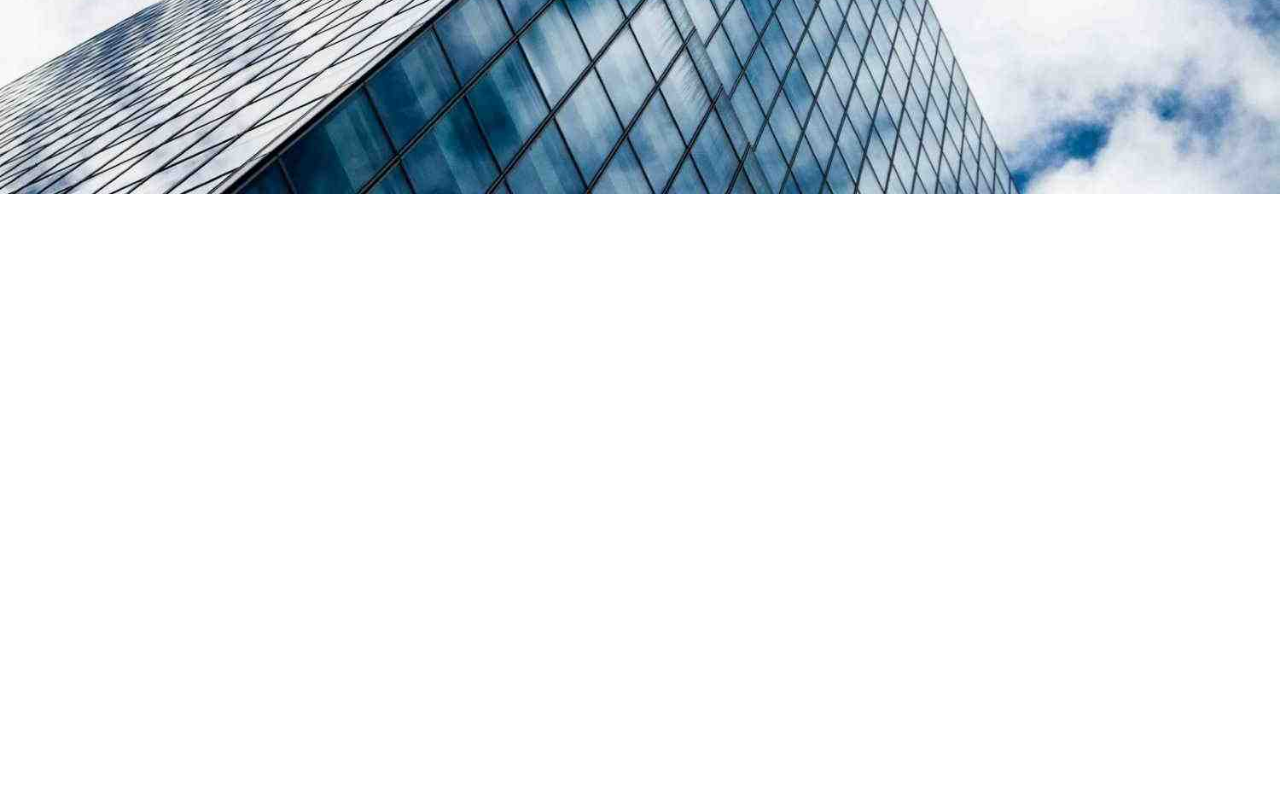
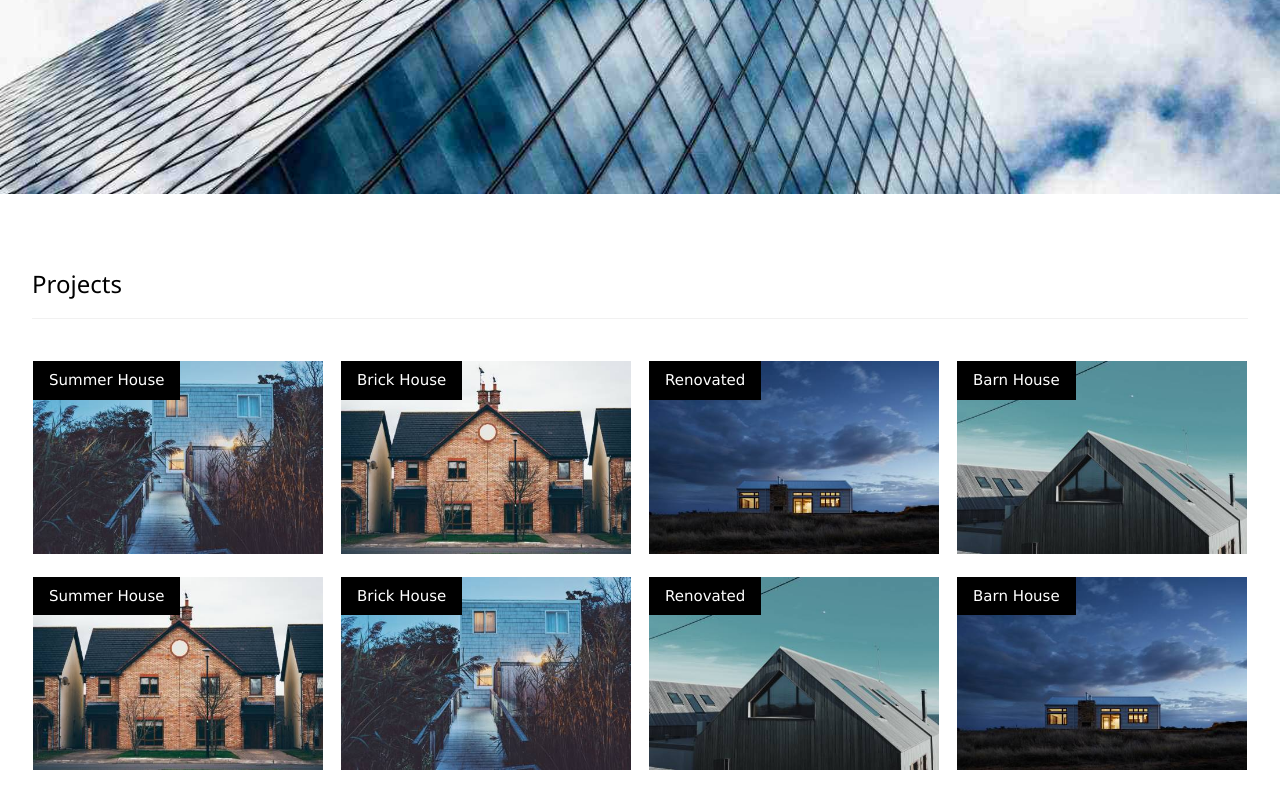
Before and after one commit to Heba-Darabeh/frontend-practice, a plain HTML site: page index.html in a window 1280 px wide. Shown: the part 489-1289 px from the top of the page. Before the commit the page ends 800 px from the top, so only its background shows below. Drawn offline with Linux system fonts and the light colour scheme.

Commit message:
Add projects section to the page and apply custom styles

```diff
--- a/css/style.css
+++ b/css/style.css
@@ -64,3 +64,54 @@ body {
   padding: 8px 16px !important;
   opacity: 0.75;
 }
+
+.content {
+  max-width: 1564px;
+  padding: 8px 16px !important;
+  margin: 0;
+}
+
+.content__projects-section {
+  padding-top: 32px !important;
+  padding-bottom: 32px !important;
+  padding: 0.01em 16px;
+}
+
+.content__projects-title {
+  padding-top: 16px !important;
+  padding-bottom: 16px !important;
+  font-family: "Segoe UI", Arial, sans-serif;
+  font-weight: 400;
+  font-size: 24px;
+  margin: 10px 0;
+  border-bottom: 1px solid;
+  border-color: #f1f1f1;
+}
+
+.content__projects-first-row,
+.content__projects-second-row {
+  padding: 0 8px;
+  display: flex;
+  justify-content: space-around;
+  box-sizing: inherit;
+}
+
+.content__projects-item {
+  margin-bottom: 16px !important;
+  width: 290px;
+}
+
+.content__projects-box {
+  width: 290px;
+}
+
+.item-title {
+  position: absolute;
+  color: #ffffff;
+  background-color: #000000;
+  padding: 8px 16px !important;
+}
+
+.item-image {
+  width: 100%;
+}
--- a/index.html
+++ b/index.html
@@ -34,5 +34,70 @@
         </h1>
       </div>
     </header>
+    <section class="content">
+      <!-- project section -->
+      <div class="content__projects-section">
+        <h3 class="content__projects-title">Projects</h3>
+      </div>
+      <div class="content__projects-first-row">
+        <div class="content__projects-box">
+          <div class="content__projects-item">
+            <div class="item-title">Summer House</div>
+            <img class="item-image" src="images/house5.jpg" alt="house" />
+          </div>
+        </div>
+
+        <div class="content__projects-box">
+          <div class="content__projects-item">
+            <div class="item-title">Brick House</div>
+            <img class="item-image" src="images/house2.jpg" alt="house" />
+          </div>
+        </div>
+
+        <div class="content__projects-box">
+          <div class="content__projects-item">
+            <div class="item-title">Renovated</div>
+            <img class="item-image" src="images/house3.jpg" alt="house" />
+          </div>
+        </div>
+
+        <div class="content__projects-box">
+          <div class="content__projects-item">
+            <div class="item-title">Barn House</div>
+            <img class="item-image" src="images/house4.jpg" alt="house" />
+          </div>
+        </div>
+      </div>
+      <!-- second row -->
+      <div class="content__projects-second-row">
+        <div class="content__projects-box">
+          <div class="content__projects-item">
+            <div class="item-title">Summer House</div>
+            <img class="item-image" src="images/house2.jpg" alt="house" />
+          </div>
+        </div>
+
+        <div class="content__projects-box">
+          <div class="content__projects-item">
+            <div class="item-title">Brick House</div>
+            <img class="item-image" src="images/house5.jpg" alt="house" />
+          </div>
+        </div>
+
+        <div class="content__projects-box">
+          <div class="content__projects-item">
+            <div class="item-title">Renovated</div>
+            <img class="item-image" src="images/house4.jpg" alt="house" />
+          </div>
+        </div>
+
+        <div class="content__projects-box">
+          <div class="content__projects-item">
+            <div class="item-title">Barn House</div>
+            <img class="item-image" src="images/house3.jpg" alt="house" />
+          </div>
+        </div>
+      </div>
+    </section>
   </body>
 </html>
```
